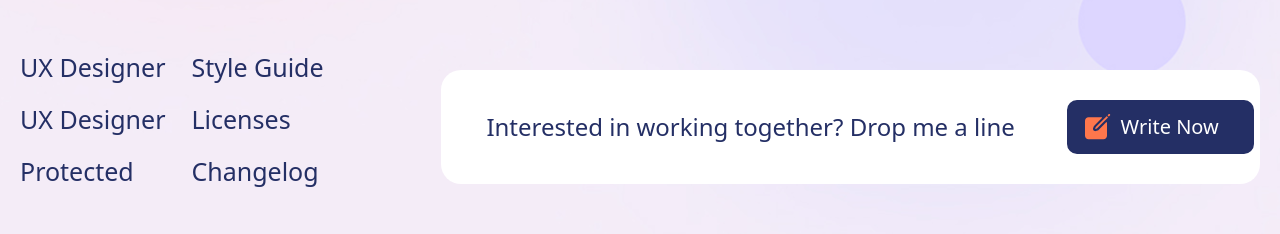
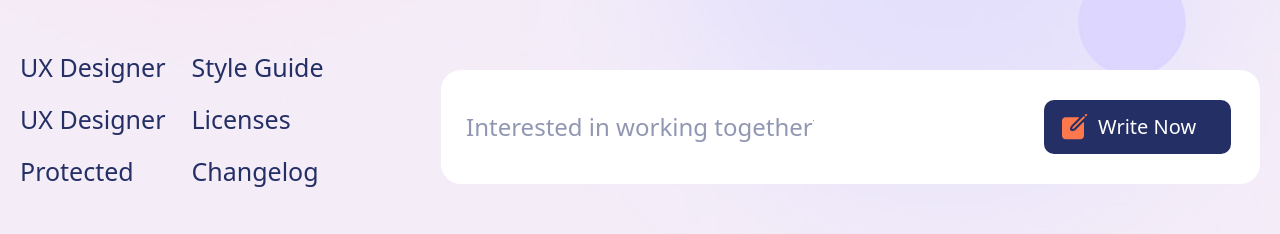
Before and after one commit to Muslima-coder/Imtihon.6-oy, a React (Vite) app: page / in a window 1280 px wide. Shown: the part 10554-10788 px from the top of the page. Built offline with nearby package versions, Linux system fonts and the light colour scheme.

Commit message:
update commit

```diff
--- a/src/modules/footer.jsx
+++ b/src/modules/footer.jsx
@@ -43,9 +43,9 @@ const Footer = () => {
                 </div>
             </div>
 
-            <div className="sm:w-[819px] w-[400px] bg-white rounded-[20px] sm:flex-row flex-col flex items-center justify-around ">
-                <p className="font-normal text-[24px] leading-[36px] p-[39px] text-[#242F65] ">Interested in working together? Drop me a line</p>
-                <a className="flex px-4 items-center gap-[10px] w-[187px] rounded-[10px] bg-[#242F65] border-[2px] text-white cursor-pointer border-[#242F65] hover:bg-transparent hover:text-[#242F65] duration-300" href="#"><BtnIcon/>
+            <div className="sm:w-[819px] w-[400px] bg-white rounded-[20px] sm:flex-row flex-col flex items-center gap-[230px] ">
+                <input className="font-normal text-[24px] outline-none pl-[25px] leading-[36px] py-[39px] text-[#242F65]" type="text" placeholder="Interested in working together? Drop me a line" />
+                <a className="flex  px-4 items-center gap-[10px] w-[187px] rounded-[10px] bg-[#242F65] border-[2px] text-white cursor-pointer border-[#242F65] hover:bg-transparent hover:text-[#242F65] duration-300" href="#"><BtnIcon/>
                 <p className="font-normal  text-[20px] leading-[30px]  py-[10px]">Write Now</p></a>
             </div>
            </div>
```
